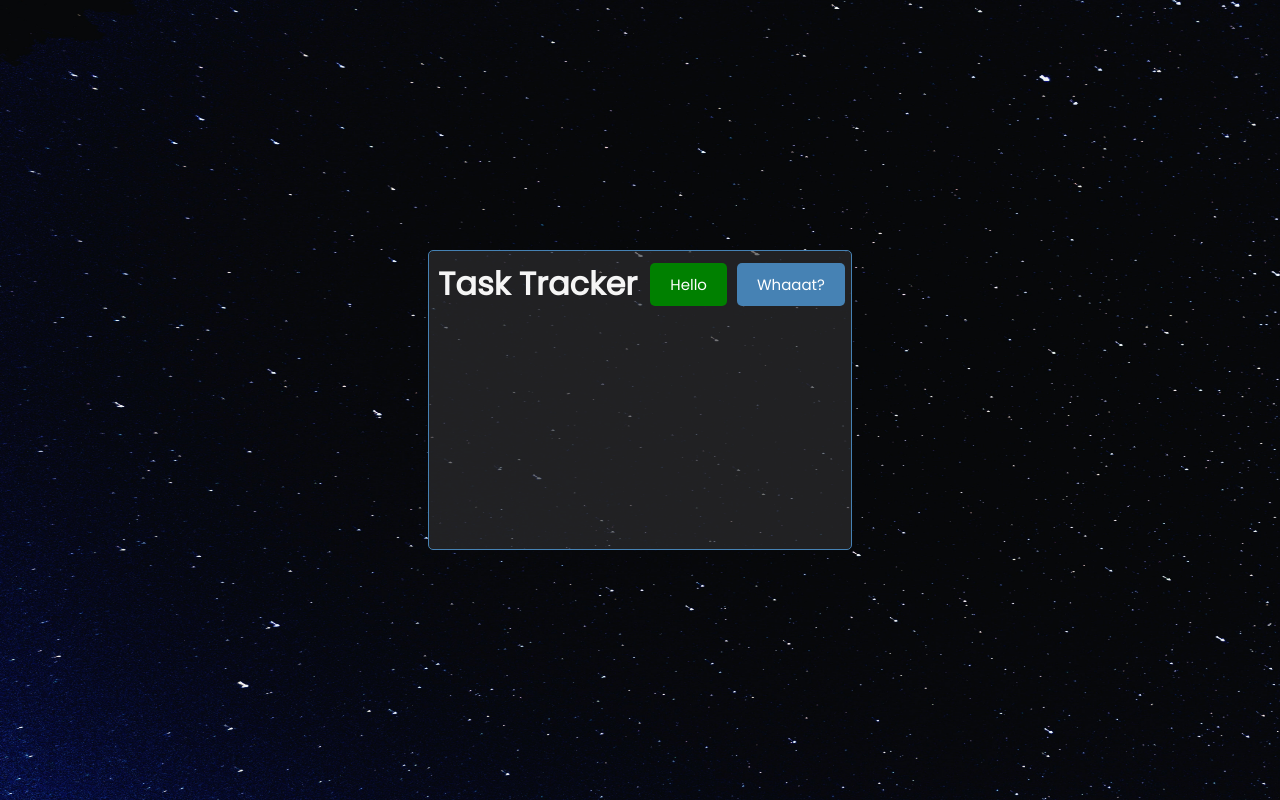
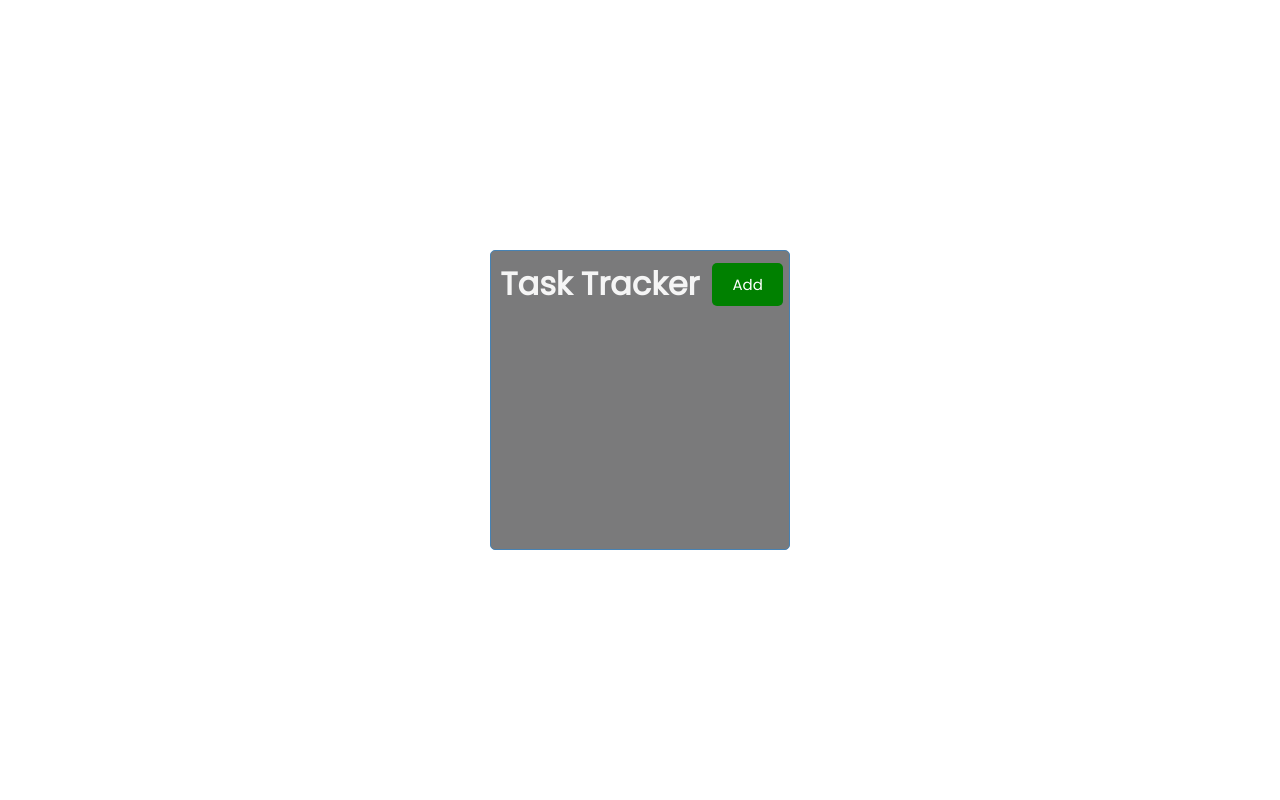
Before and after one commit to trevorrobertsjr/react-task-tracker, a React (Create React App) app: page / in a window 1280 px wide. Built offline with nearby package versions, Linux system fonts and the light colour scheme.

Commit message:
begin Tasks component

```diff
--- a/src/components/Button.js
+++ b/src/components/Button.js
@@ -1,7 +1,24 @@
-const Button = ({ color, text }) => {
+import PropTypes from 'prop-types'
+
+const Button = ({ color, text, onClick }) => {
     return (
-        <button style={{ backgroundColor: color }} className='btn' color={color}>{text}</button>
+        <button
+            onClick={onClick}
+            style={{ backgroundColor: color }}
+            className='btn'>
+            {text}
+        </button>
     )
 }
 
+Button.defaultProps = {
+    color: 'steelblue'
+}
+
+Button.propTypes = {
+    text: PropTypes.string,
+    color: PropTypes.string,
+    onClick: PropTypes.func,
+}
+
 export default Button
--- a/src/components/Header.js
+++ b/src/components/Header.js
@@ -8,11 +8,13 @@ import Button from './Button'
 // instead of props object as the parameter, can destructure for just the element you want
 // ({title}) instead of props
 const Header = ({ title }) => {
+    const onClick = () => {
+        console.log('Header Click')
+    }
     return (
         <header className='header'>
             <h1>{title}</h1>
-            <Button color='green' text='Hello' />
-            <Button color='steelblue' text='Whaaat?' />
+            <Button color='green' text='Add' onClick={onClick} />
 
         </header>
     )
--- a/src/index.css
+++ b/src/index.css
@@ -45,7 +45,7 @@ body {
   justify-content: center;
   flex-direction: column;
   min-height: 100vh;
-  background-image: url('imgs/paul-volkmer-qVotvbsuM_c-unsplash.jpg');
+  /* background-image: url('imgs/paul-volkmer-qVotvbsuM_c-unsplash.jpg'); */
   background-repeat: no-repeat;
   background-attachment: fixed;
   background-size: 250vh 100vh;
```
Also changed, not shown: src/components/Tasks.js (added, +30 -0 lines).
